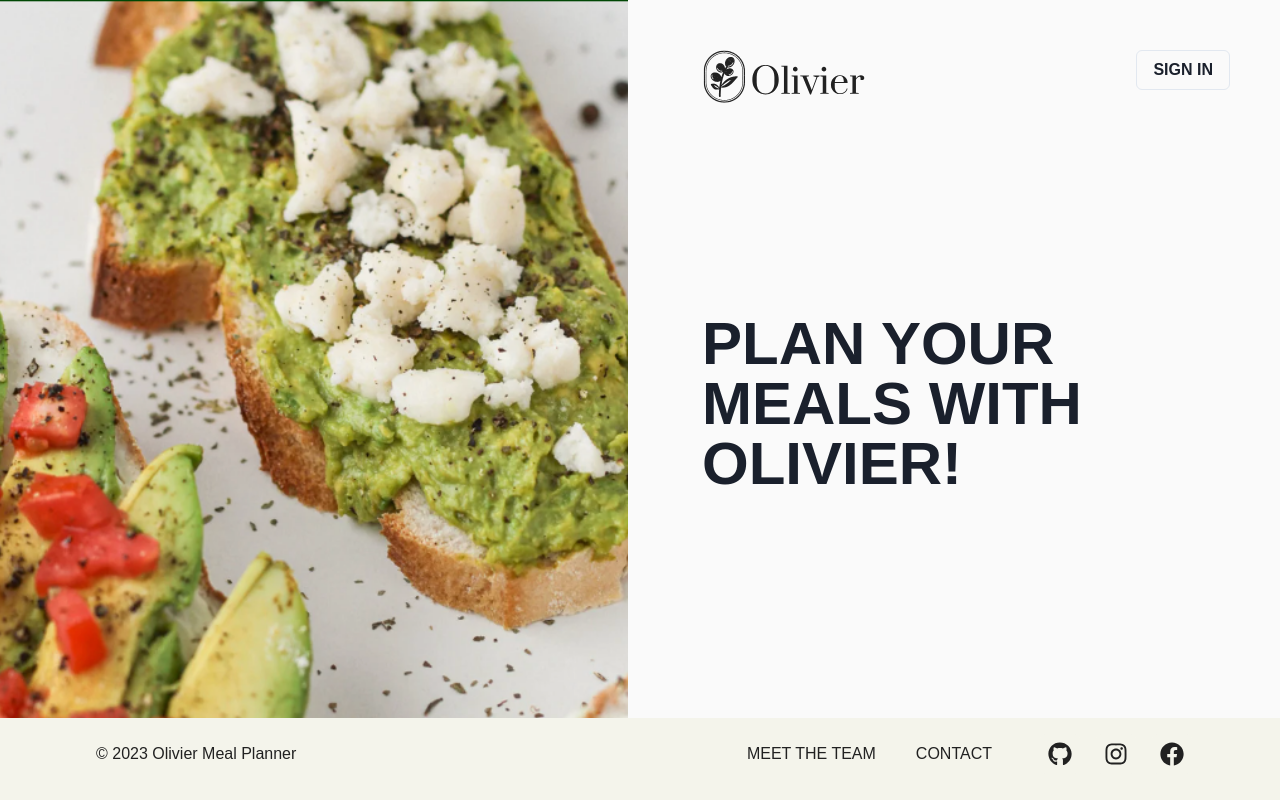
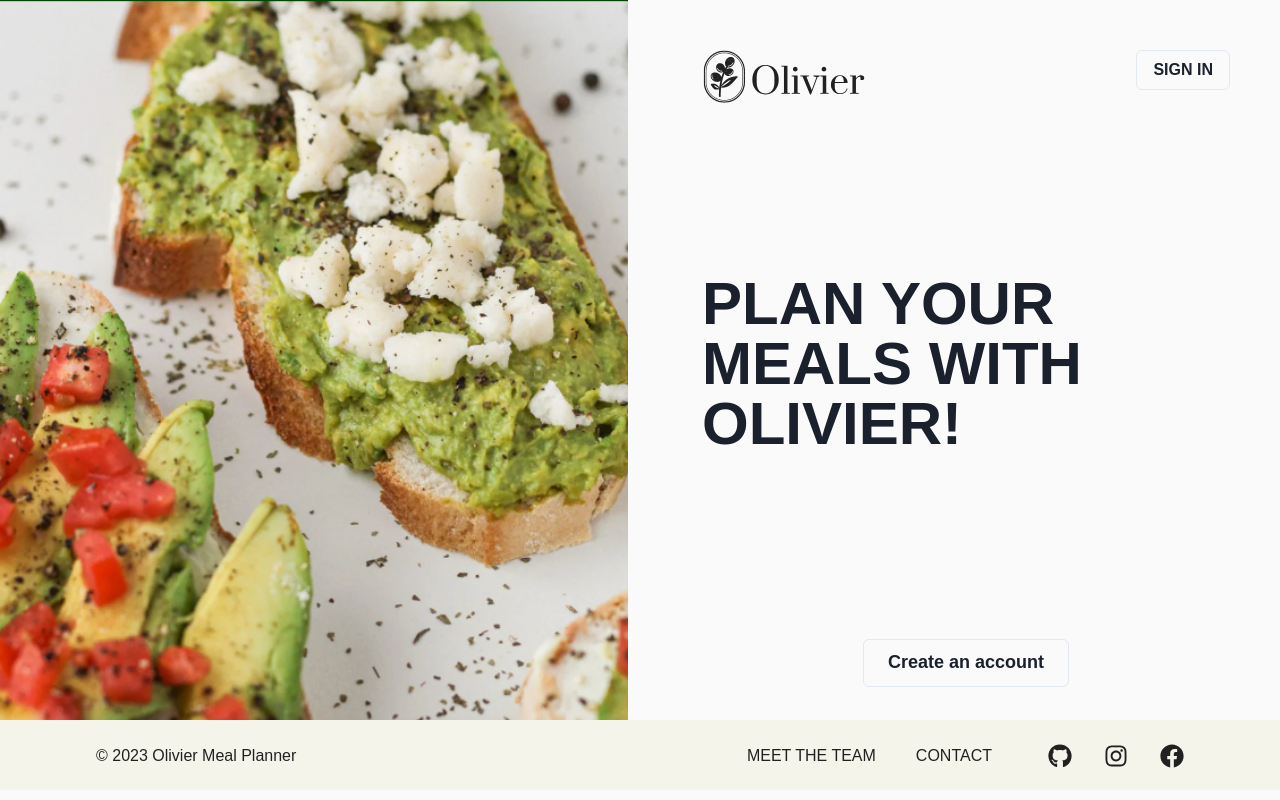
Before and after one commit to Code-the-Dream-School/dd-prac-team1-front, a React (Create React App) app: page / in a window 1280 px wide. Built offline with nearby package versions, Linux system fonts and the light colour scheme.

Commit message:
made changes to footer

```diff
--- a/src/components/Footer.tsx
+++ b/src/components/Footer.tsx
@@ -6,9 +6,7 @@ const Footer = () => {
     <Box
       as="footer"
       py={4}
-      position="absolute"
-      bottom="0"
-      height="82"
+      height="70"
       width="100%"
       bg="brandGray"
       color="black">
@@ -20,7 +18,9 @@ const Footer = () => {
             <Box as="a" href="/team" mx={10}>
               <Text
                 _hover={{
-                  borderBottom: "2px solid green"
+                  borderBottomColor: "green",
+                  borderBottomWidth: "2px",
+                  borderBottomStyle: "solid"
                 }}>
                 MEET THE TEAM
               </Text>
@@ -29,7 +29,9 @@ const Footer = () => {
             <Box as="a" href="/ContactUs" mr={10}>
               <Text
                 _hover={{
-                  borderBottom: "2px solid green"
+                  borderBottomColor: "green",
+                  borderBottomWidth: "2px",
+                  borderBottomStyle: "solid"
                 }}>
                 CONTACT
               </Text>
--- a/src/components/Home.tsx
+++ b/src/components/Home.tsx
@@ -16,7 +16,7 @@ const Home = () => {
       <GridItem
         colSpan={1}
         w="100%"
-        h="100vh"
+        h="90vh"
         backgroundImage="url('/images/avocado_toast.png')"
         backgroundPosition="center"
         backgroundSize="cover"
@@ -25,7 +25,7 @@ const Home = () => {
       <GridItem
         colSpan={1}
         w="100%"
-        h="100vh"
+        h="90vh"
         padding="50"
         display="flex"
         flexDirection="column">
```
Also changed, not shown: src/index.tsx (+2 -5 lines).
